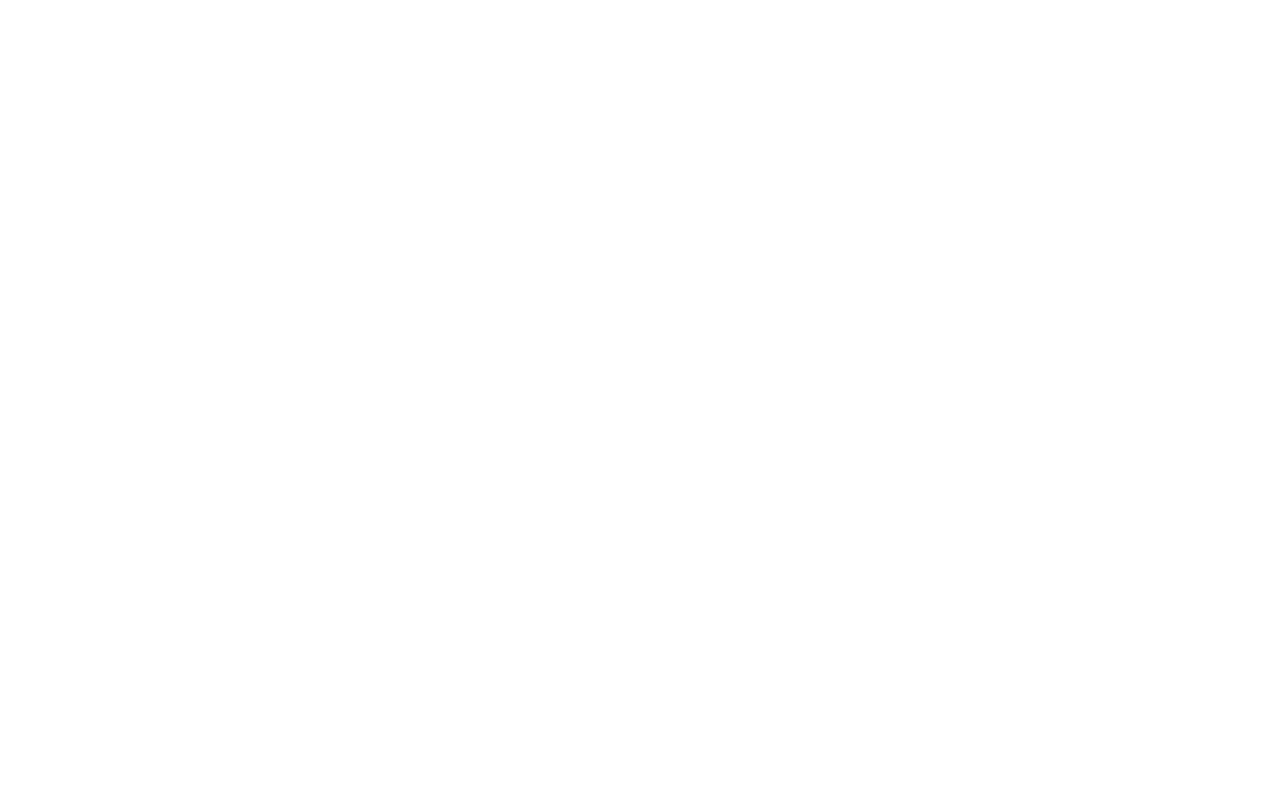
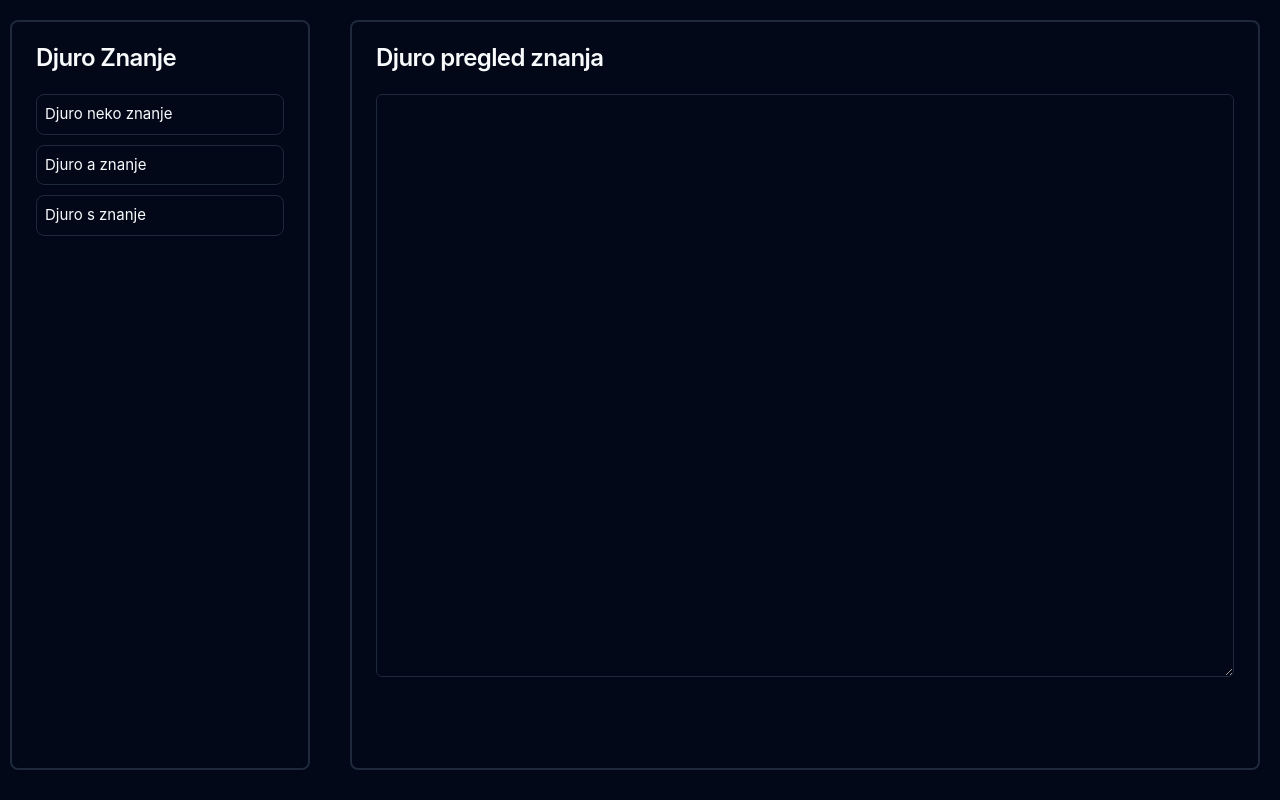
Before and after one commit to Blazp04/digitalna-porta-SUM, a Vue app in the folder admin/: page /dashbord in a window 1280 px wide. Before the commit this address had no page. Built offline with nearby package versions, Linux system fonts and the light colour scheme.

Commit message:
Adding basic admin dashbord

```diff
--- /dev/null
+++ b/admin/src/components/Documents.vue
@@ -0,0 +1,24 @@
+<script setup lang="ts">
+import {
+    Card,
+    CardContent,
+    CardDescription,
+    CardFooter,
+    CardHeader,
+    CardTitle,
+} from '@/components/ui/card'
+
+defineProps({
+    text: {
+        type: String,
+        required: true,
+    }
+})
+</script>
+
+<template>
+    <Card class="p-2">
+        <h1>{{ text }}</h1>
+    </Card>
+    <div style="height: 10px;"></div>
+</template>
--- /dev/null
+++ b/admin/src/components/ui/hover-card/HoverCard.vue
@@ -0,0 +1,14 @@
+<script setup lang="ts">
+import { HoverCardRoot, type HoverCardRootEmits, type HoverCardRootProps, useForwardPropsEmits } from 'radix-vue'
+
+const props = defineProps<HoverCardRootProps>()
+const emits = defineEmits<HoverCardRootEmits>()
+
+const forwarded = useForwardPropsEmits(props, emits)
+</script>
+
+<template>
+  <HoverCardRoot v-bind="forwarded">
+    <slot />
+  </HoverCardRoot>
+</template>
--- /dev/null
+++ b/admin/src/components/ui/hover-card/HoverCardContent.vue
@@ -0,0 +1,41 @@
+<script setup lang="ts">
+import { cn } from '@/lib/utils'
+import {
+  HoverCardContent,
+  type HoverCardContentProps,
+  HoverCardPortal,
+  useForwardProps,
+} from 'radix-vue'
+import { computed, type HTMLAttributes } from 'vue'
+
+const props = withDefaults(
+  defineProps<HoverCardContentProps & { class?: HTMLAttributes['class'] }>(),
+  {
+    sideOffset: 4,
+  },
+)
+
+const delegatedProps = computed(() => {
+  const { class: _, ...delegated } = props
+
+  return delegated
+})
+
+const forwardedProps = useForwardProps(delegatedProps)
+</script>
+
+<template>
+  <HoverCardPortal>
+    <HoverCardContent
+      v-bind="forwardedProps"
+      :class="
+        cn(
+          'z-50 w-64 rounded-md border bg-popover p-4 text-popover-foreground shadow-md outline-none data-[state=open]:animate-in data-[state=closed]:animate-out data-[state=closed]:fade-out-0 data-[state=open]:fade-in-0 data-[state=closed]:zoom-out-95 data-[state=open]:zoom-in-95 data-[side=bottom]:slide-in-from-top-2 data-[side=left]:slide-in-from-right-2 data-[side=right]:slide-in-from-left-2 data-[side=top]:slide-in-from-bottom-2',
+          props.class,
+        )
+      "
+    >
+      <slot />
+    </HoverCardContent>
+  </HoverCardPortal>
+</template>
--- /dev/null
+++ b/admin/src/components/ui/hover-card/HoverCardTrigger.vue
@@ -0,0 +1,11 @@
+<script setup lang="ts">
+import { HoverCardTrigger, type HoverCardTriggerProps } from 'radix-vue'
+
+const props = defineProps<HoverCardTriggerProps>()
+</script>
+
+<template>
+  <HoverCardTrigger v-bind="props">
+    <slot />
+  </HoverCardTrigger>
+</template>
--- /dev/null
+++ b/admin/src/components/ui/hover-card/index.ts
@@ -0,0 +1,3 @@
+export { default as HoverCard } from './HoverCard.vue'
+export { default as HoverCardContent } from './HoverCardContent.vue'
+export { default as HoverCardTrigger } from './HoverCardTrigger.vue'
--- /dev/null
+++ b/admin/src/components/ui/textarea/Textarea.vue
@@ -0,0 +1,24 @@
+<script setup lang="ts">
+import type { HTMLAttributes } from 'vue'
+import { cn } from '@/lib/utils'
+import { useVModel } from '@vueuse/core'
+
+const props = defineProps<{
+  class?: HTMLAttributes['class']
+  defaultValue?: string | number
+  modelValue?: string | number
+}>()
+
+const emits = defineEmits<{
+  (e: 'update:modelValue', payload: string | number): void
+}>()
+
+const modelValue = useVModel(props, 'modelValue', emits, {
+  passive: true,
+  defaultValue: props.defaultValue,
+})
+</script>
+
+<template>
+  <textarea v-model="modelValue" :class="cn('flex min-h-20 w-full rounded-md border border-input bg-background px-3 py-2 text-sm ring-offset-background placeholder:text-muted-foreground focus-visible:outline-none focus-visible:ring-2 focus-visible:ring-ring focus-visible:ring-offset-2 disabled:cursor-not-allowed disabled:opacity-50', props.class)" />
+</template>
--- /dev/null
+++ b/admin/src/components/ui/textarea/index.ts
@@ -0,0 +1 @@
+export { default as Textarea } from './Textarea.vue'
--- a/admin/src/router/index.ts
+++ b/admin/src/router/index.ts
@@ -1,5 +1,5 @@
 import { createRouter, createWebHistory } from 'vue-router'
-import HomeView from '../views/Login.vue'
+import HomeView from '../views/LoginView.vue'
 
 const router = createRouter({
   history: createWebHistory(import.meta.env.BASE_URL),
@@ -10,13 +10,18 @@
       component: HomeView
     },
     {
+      path: '/dashbord',
+      name: 'dashbord',
+      component: () => import('../views/DashbordView.vue')
+    },
+    {
       path: '/about',
       name: 'about',
       // route level code-splitting
       // this generates a separate chunk (About.[hash].js) for this route
       // which is lazy-loaded when the route is visited.
       component: () => import('../views/AboutView.vue')
-    }
+    },
   ]
 })
 
--- /dev/null
+++ b/admin/src/views/DashbordView.vue
@@ -0,0 +1,67 @@
+<script setup lang="ts">
+import { onMounted, ref } from 'vue';
+import { useColorMode } from '@vueuse/core'
+import { Input } from '@/components/ui/input'
+import { Button } from '@/components/ui/button'
+import { Textarea } from '@/components/ui/textarea'
+import Documents from '@/components/Documents.vue';
+import {
+    Card,
+    CardContent,
+    CardDescription,
+    CardFooter,
+    CardHeader,
+    CardTitle,
+} from '@/components/ui/card'
+import {
+    HoverCard,
+    HoverCardContent,
+    HoverCardTrigger,
+} from '@/components/ui/hover-card'
+
+const mode = useColorMode()
+mode.value = 'dark'
+
+const apiKey = ref<string>('');
+
+const response = [
+    {
+        "text": "Djuro neko znanje",
+        "fullText": "Djuro neko znanje",
+        "id": 1
+    },
+    {
+        "text": "Djuro a znanje",
+        "fullText": "Djuro neko znanje",
+        "id": 2
+    },
+    {
+        "text": "Djuro s znanje",
+        "fullText": "Djuro neko znanje",
+        "id": 3
+    }
+]
+
+</script>
+
+<template>
+    <div style="position: fixed; left: 10px; top: 20px; bottom: 10px; width: 300px; ">
+        <Card style="height: calc(100% - 20px)" class="border-2">
+            <CardHeader>
+                <CardTitle>Djuro Znanje</CardTitle>
+            </CardHeader>
+            <CardContent style="overflow-y: auto; height: 100%">
+                <Documents v-for="responseItem in response" :text="responseItem.text" />
+            </CardContent>
+        </Card>
+    </div>
+    <Card style="position: fixed; left: 350px; top: 20px; right: 20px; bottom: 30px; " class="border-2">
+        <CardHeader>
+            <CardTitle>Djuro pregled znanja</CardTitle>
+        </CardHeader>
+        <CardContent style="height: 90%">
+            <Textarea style="height: 90%" />
+        </CardContent>
+
+    </Card>
+</template>
```
Also changed, not shown: admin/src/views/LoginView.vue (renamed from admin/src/views/Login.vue).
